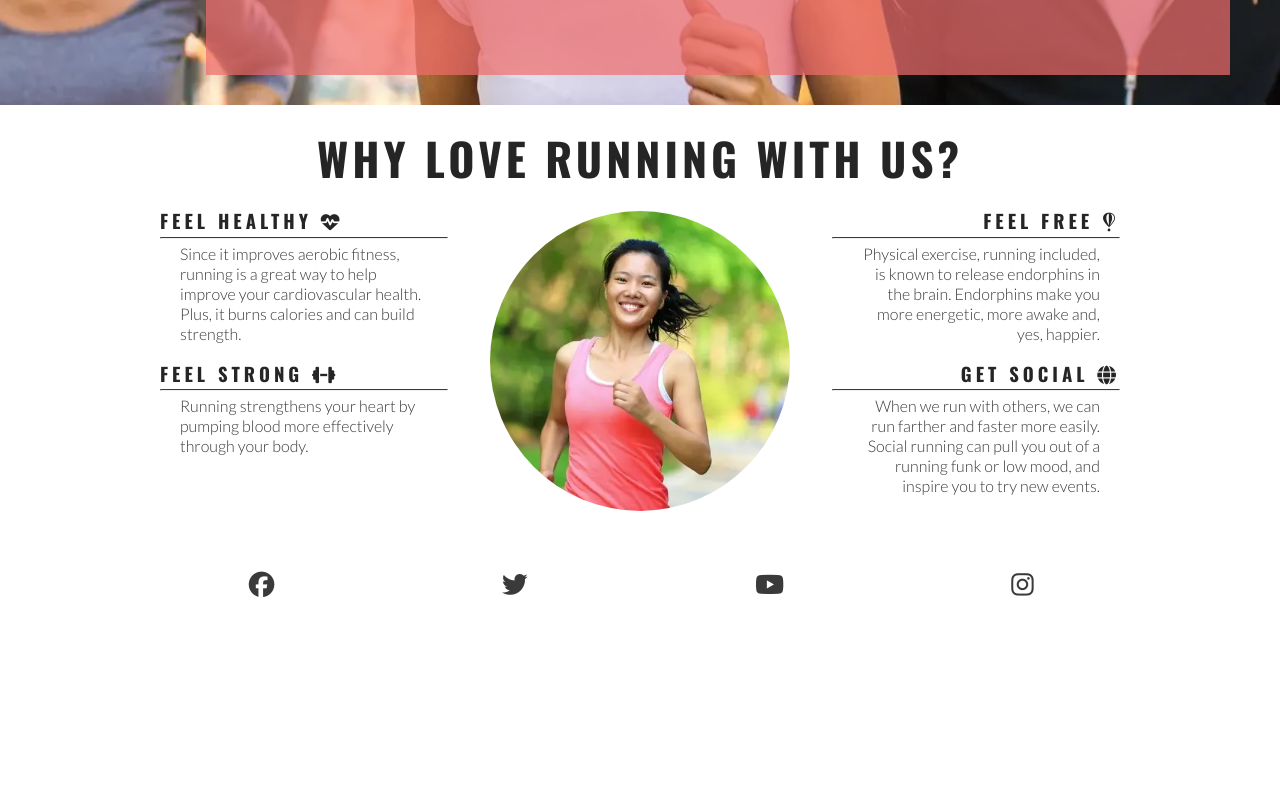
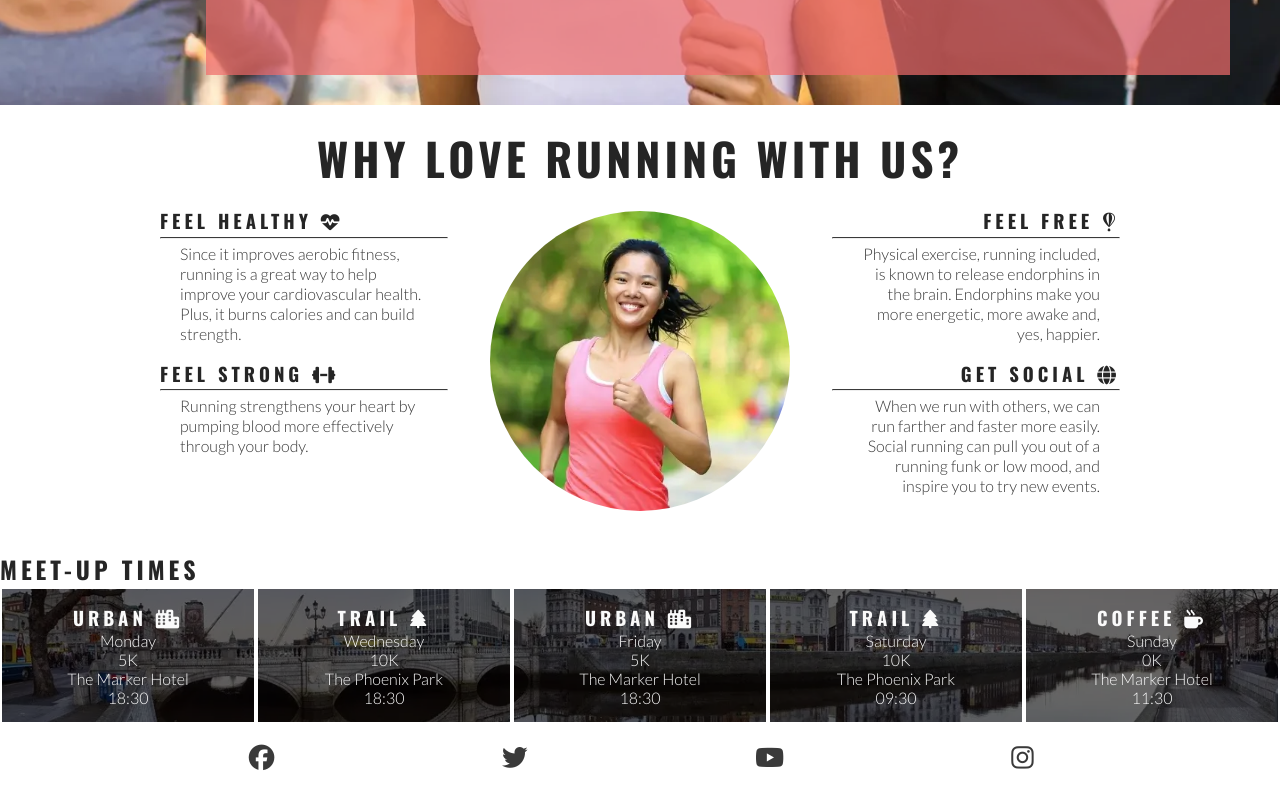
Before and after one commit to dimmando/love, a plain HTML site: page index.html in a window 1280 px wide. Shown: the part 495-1287 px from the top of the page. Before the commit the page ends 1114 px from the top, so only its background shows below. Drawn offline with nearby package versions, Linux system fonts and the light colour scheme.

Commit message:
background image of Dublin fitted under meet-up times

```diff
--- a/assets/css/style.css
+++ b/assets/css/style.css
@@ -175,6 +175,31 @@ hr {
   justify-content: center;
 }
 
+/* Meetup*/
+#times {
+  background: url('../images/dublin-city.webp') no-repeat center/cover;
+  /* Handles responsivity without the need for a media query */
+  display: flex;
+  flex-wrap: wrap;
+}
+
+#times div {
+  color: #fafafa;
+  background-color: rgba(0, 0, 0, 0.6);
+  padding: 15px;
+  text-align: center;
+  /*Not wrap more than 400px. Each div will fill all space on its row*/
+  flex-basis: 200px;
+  flex-grow: 1;
+  /*Creates a grid*/
+  border: 2px solid white;
+}
+
+#times h3 {
+  /*Overrides the heading color set*/
+  color:#fafafa;
+}
+
 /*Footer*/
 #social-networks {
   text-align: center;
--- a/index.html
+++ b/index.html
@@ -79,6 +79,47 @@
         </div>
     </section>
 
+    <section id="meetups">
+        <h2>Meet-up Times</h2>
+        <div id="times">
+            <div>
+                <h3>Urban <i class="fa-solid fa-city"></i></h3>
+                <p>Monday</p>
+                <p>5K</p>
+                <p>The Marker Hotel</p>
+                <p>18:30</p>
+            </div>
+            <div>
+                <h3>Trail <i class="fa-solid fa-tree"></i></h3>
+                <p>Wednesday</p>
+                <p>10K</p>
+                <p>The Phoenix Park</p>
+                <p>18:30</p>
+            </div>
+            <div>
+                <h3>Urban <i class="fa-solid fa-city"></i></h3>
+                <p>Friday</p>
+                <p>5K</p>
+                <p>The Marker Hotel</p>
+                <p>18:30</p>
+            </div>
+            <div>
+                <h3>Trail <i class="fa-solid fa-tree"></i></h3>
+                <p>Saturday</p>
+                <p>10K</p>
+                <p>The Phoenix Park</p>
+                <p>09:30</p>
+            </div>
+            <div>
+                <h3>Coffee <i class="fa-solid fa-mug-hot"></i></h3>
+                <p>Sunday</p>
+                <p>0K</p>
+                <p>The Marker Hotel</p>
+                <p>11:30</p>
+            </div>
+        </div>
+    </section>
+
     <footer>
         <ul id="social-networks">
             <li><a href="https://www.facebook.com" target="_blank" rel="noopener" aria-label="Link to Facebook"><i class="fa-brands fa-facebook"></i></a></li>
```
Also changed, not shown: assets/images/dublin-city.webp (added).
